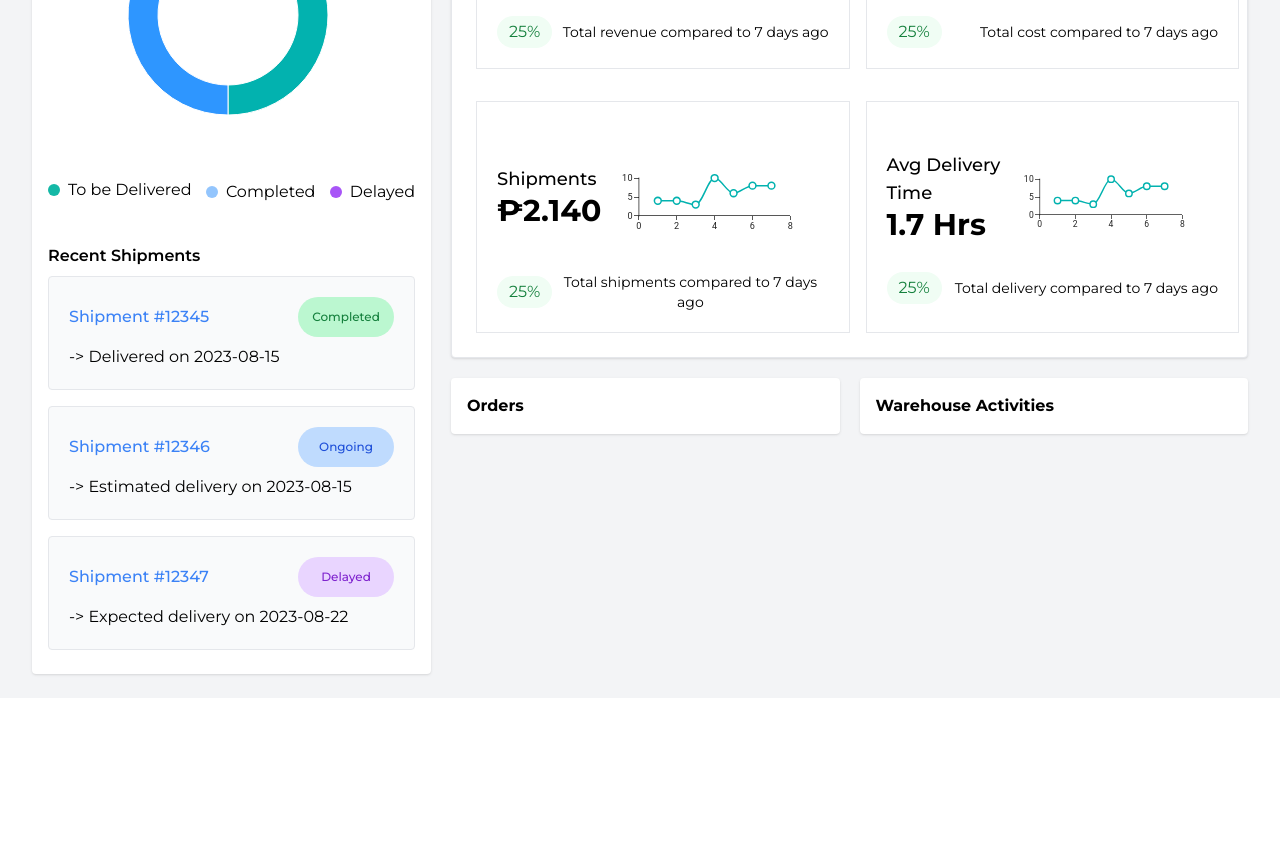
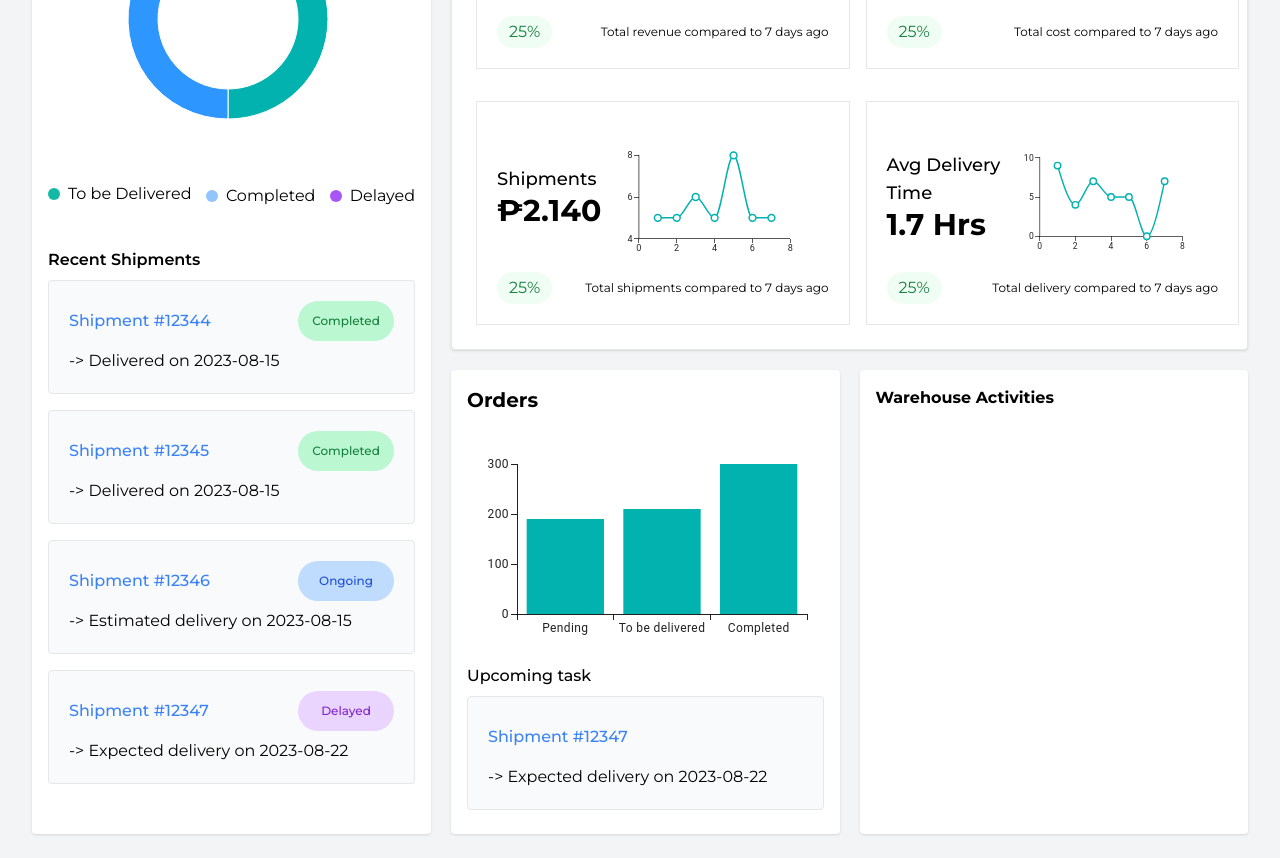
Before and after one commit to dedoms12/114, a React (Vite) app: page /sales in a window 1280 px wide. Shown: the part 340-1198 px from the top of the page. Before the commit the page ends 1038 px from the top, so only its background shows below. Built offline with nearby package versions, Linux system fonts and the light colour scheme.

Commit message:
update "added seller component"

```diff
--- a/src/page/Seller/sales/details.jsx
+++ b/src/page/Seller/sales/details.jsx
@@ -3,10 +3,38 @@ import { LineChart } from "@mui/x-charts";
 const Details = () => {
 
   const chart = [
-    { name: 'Revenue', numeric: '₱152K', percent: 25, days: 'Total revenue compared to 7 days ago' },
-    { name: 'Cost', numeric: '₱82K', percent: 25, days: 'Total cost compared to 7 days ago' },
-    { name: 'Shipments', numeric: '₱2.140', percent: 25, days: 'Total shipments compared to 7 days ago' },
-    { name: 'Avg Delivery Time', numeric: '1.7 Hrs', percent: 25, days: 'Total delivery compared to 7 days ago' },
+    {
+      name: 'Revenue',
+      numeric: '₱152K',
+      percent: 25,
+      days: 'Total revenue compared to 7 days ago',
+      xdata: [1, 2, 3, 4, 5, 6, 7],
+      ydata: [Math.floor(Math.random() * 10), Math.floor(Math.random() * 10), Math.floor(Math.random() * 10), Math.floor(Math.random() * 10), Math.floor(Math.random() * 10), Math.floor(Math.random() * 10), Math.floor(Math.random() * 10)],
+    },
+    {
+      name: 'Cost',
+      numeric: '₱82K',
+      percent: 25,
+      days: 'Total cost compared to 7 days ago',
+      xdata: [1, 2, 3, 4, 5, 6, 7],
+      ydata: [Math.floor(Math.random() * 10), Math.floor(Math.random() * 10), Math.floor(Math.random() * 10), Math.floor(Math.random() * 10), Math.floor(Math.random() * 10), Math.floor(Math.random() * 10), Math.floor(Math.random() * 10)],
+    },
+    {
+      name: 'Shipments',
+      numeric: '₱2.140',
+      percent: 25,
+      days: 'Total shipments compared to 7 days ago',
+      xdata: [1, 2, 3, 4, 5, 6, 7],
+      ydata: [Math.floor(Math.random() * 10), Math.floor(Math.random() * 10), Math.floor(Math.random() * 10), Math.floor(Math.random() * 10), Math.floor(Math.random() * 10), Math.floor(Math.random() * 10), Math.floor(Math.random() * 10)],
+    },
+    {
+      name: 'Avg Delivery Time',
+      numeric: '1.7 Hrs',
+      percent: 25,
+      days: 'Total delivery compared to 7 days ago',
+      xdata: [1, 2, 3, 4, 5, 6, 7],
+      ydata: [Math.floor(Math.random() * 10), Math.floor(Math.random() * 10), Math.floor(Math.random() * 10), Math.floor(Math.random() * 10), Math.floor(Math.random() * 10), Math.floor(Math.random() * 10), Math.floor(Math.random() * 10)],
+    },
   ]
 
   return (
@@ -19,15 +47,16 @@ const Details = () => {
               <h1 className="text-3xl font-bold">{item.numeric}</h1>
             </div>
             <LineChart
-              xAxis={[{ data: [1, 2, 3, 4, 5, 6, 7] }]}
-              series={[{ data: [4, 4, 3, 10, 6, 8, 8] }]}
+              xAxis={[{ data: item.xdata }]}
+              series={[{ data: item.ydata }]}
               width={300}
               height={150}
+              margin={{top: 20, bottom: 20}}
             />
           </div>
           <div className="flex justify-between text-center items-center">
             <span className="px-3 py-1 rounded-3xl bg-green-50 text-green-700">{item.percent}%</span>
-            <span className="text-sm">{item.days}</span>
+            <span className="text-xs">{item.days}</span>
           </div>
         </div>
       ))}
--- /dev/null
+++ b/src/page/Seller/sales/orders.jsx
@@ -0,0 +1,39 @@
+import { BarChart } from "@mui/x-charts";
+
+const Orders = () => {
+
+  const uData =
+  [
+    190,
+    210,
+    300
+  ];
+  const xLabels =
+  [
+    'Pending',
+    'To be delivered',
+    'Completed'
+  ];
+
+  return (
+    <div>
+      <h2 className="font-bold text-xl">Orders</h2>
+      <BarChart
+        xAxis={[{ scaleType: 'band', data: xLabels }]}
+        series={[{ data: uData, type: 'bar' }]}
+        width={350}
+        height={250}
+        margin={{right: 10}}
+      />
+      <span className="font-medium">Upcoming task</span>
+      <div className="border p-5 rounded bg-gray-50 flex flex-col my-2">
+          <div className="flex justify-between">
+            <span className="text-blue-500 font-medium py-2">Shipment #12347</span>
+          </div>
+          <span className="mt-2">-&gt; Expected delivery on 2023-08-22</span>
+        </div>
+    </div>
+  );
+};
+
+export default Orders;
--- a/src/page/Seller/sales/sales.jsx
+++ b/src/page/Seller/sales/sales.jsx
@@ -1,5 +1,6 @@
 import NavbarSeller from "../components/navbarSeller";
 import Details from "./details";
+import Orders from "./orders";
 import Shipment from "./shipment";
 
 const Sales = () => {
@@ -21,8 +22,7 @@ const Sales = () => {
             </div>
             <div className="mt-5 flex">
               <div className="bg-white p-4 rounded shadow w-1/2 mr-5">
-                <h2 className="font-bold">Orders</h2>
-                {/* Placeholder for chart */}
+                <Orders />
               </div>
               <div className="bg-white p-4 rounded shadow w-1/2">
                 <h2 className="font-bold">Warehouse Activities</h2>
--- a/src/page/Seller/sales/shipment.jsx
+++ b/src/page/Seller/sales/shipment.jsx
@@ -10,7 +10,7 @@ const Shipment = () => {
 
   return (
     <div>
-      <h2 className="font-bold">Shipment Overview</h2>
+      <h2 className="font-bold text-xl">Shipment Overview</h2>
       <PieChart
         series={[
           {
@@ -48,6 +48,13 @@ const Shipment = () => {
         <span className="font-semibold">Recent Shipments</span>
         <div className="border p-5 rounded bg-gray-50 flex flex-col my-2">
           <div className="flex justify-between">
+            <span className="text-blue-500 font-medium py-2">Shipment #12344</span>
+            <span className="rounded-full border-green-300 text-green-700 bg-green-200 font-medium text-xs px-2 py-3 w-24 text-center">Completed</span>
+          </div>
+          <span className="mt-2">-&gt; Delivered on 2023-08-15</span>
+        </div>
+        <div className="border p-5 rounded bg-gray-50 flex flex-col my-2">
+          <div className="flex justify-between">
             <span className="text-blue-500 font-medium py-2">Shipment #12345</span>
             <span className="rounded-full border-green-300 text-green-700 bg-green-200 font-medium text-xs px-2 py-3 w-24 text-center">Completed</span>
           </div>
```
